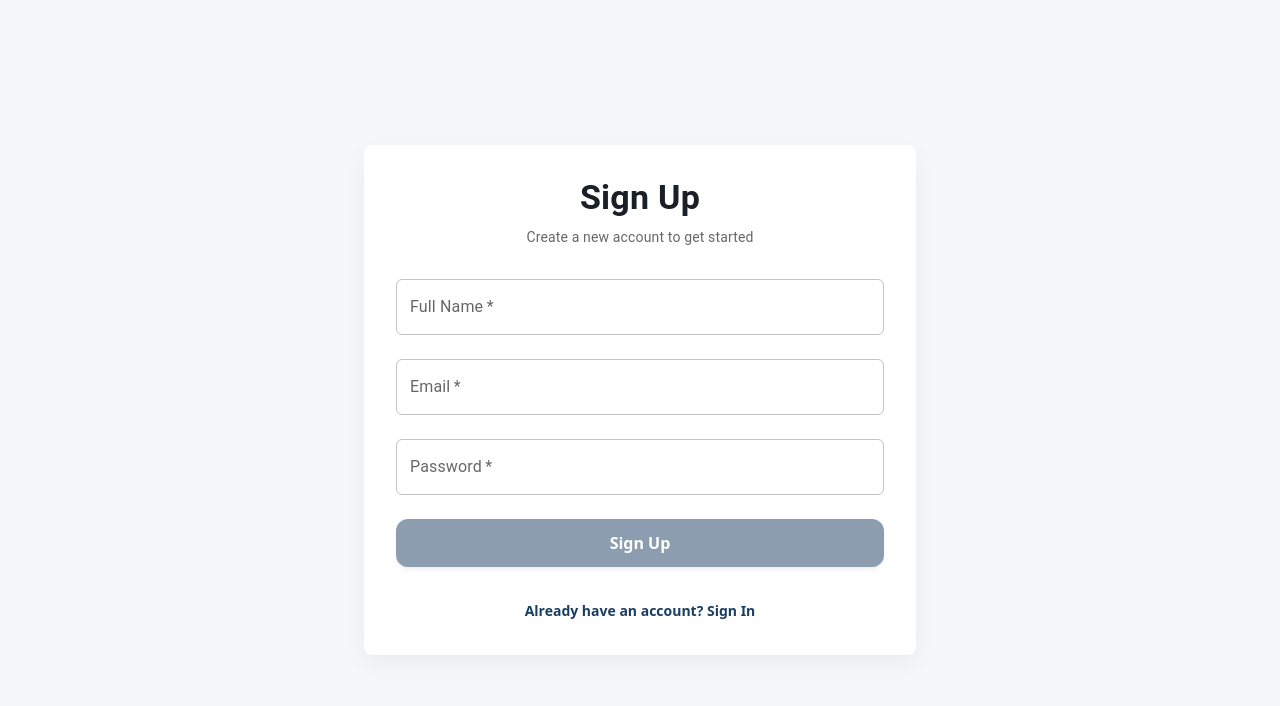
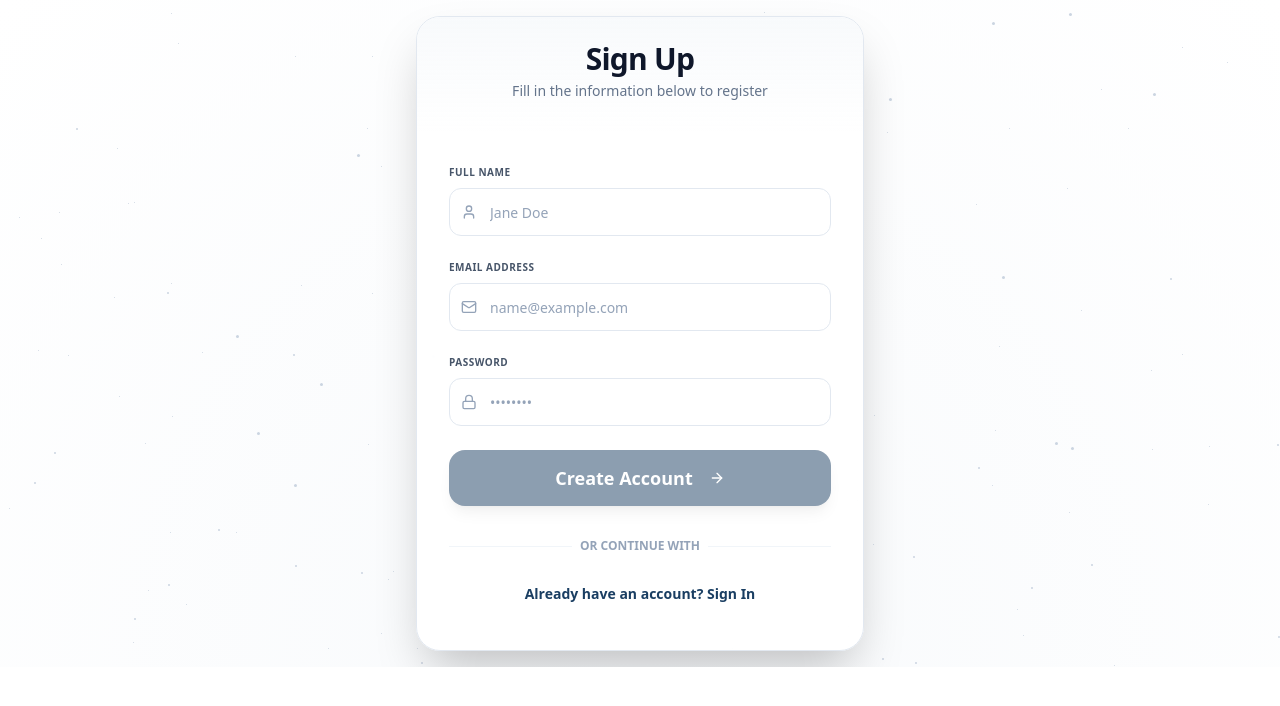
Before and after one commit to Thy-Ronald/HrSystem, a React (Vite) app in the folder frontend/: page /dashboard in a window 1280 px wide. Both pictures are taken after a click on the button "Don't have an account? Sign Up". Shown: the top 706 px of the page. Built offline with nearby package versions, Linux system fonts and the light colour scheme; no server answers.

Commit message:
feat: migrate auth ui to shadcn, add monitoring search, and refine toolbar layouts

```diff
--- a/frontend/package.json
+++ b/frontend/package.json
@@ -34,6 +34,7 @@
     "jspdf": "^4.0.0",
     "jspdf-autotable": "^5.0.7",
     "lucide-react": "^0.563.0",
+    "motion": "^12.29.3",
     "node-cron": "^4.2.1",
     "react": "^19.2.0",
     "react-apexcharts": "^1.9.0",
--- /dev/null
+++ b/frontend/src/components/animate-ui/components/backgrounds/stars.jsx
@@ -0,0 +1,122 @@
+'use client';;
+import * as React from 'react';
+import { motion, useMotionValue, useSpring } from 'motion/react';
+
+import { cn } from '@/lib/utils';
+
+function generateStars(count, starColor) {
+  const shadows = [];
+  for (let i = 0; i < count; i++) {
+    const x = Math.floor(Math.random() * 4000) - 2000;
+    const y = Math.floor(Math.random() * 4000) - 2000;
+    shadows.push(`${x}px ${y}px ${starColor}`);
+  }
+  return shadows.join(', ');
+}
+
+function StarLayer({
+  count = 1000,
+  size = 1,
+  transition = { repeat: Infinity, duration: 50, ease: 'linear' },
+  starColor = '#fff',
+  className,
+  ...props
+}) {
+  const [boxShadow, setBoxShadow] = React.useState('');
+
+  React.useEffect(() => {
+    setBoxShadow(generateStars(count, starColor));
+  }, [count, starColor]);
+
+  return (
+    <motion.div
+      data-slot="star-layer"
+      animate={{ y: [0, -2000] }}
+      transition={transition}
+      className={cn('absolute top-0 left-0 w-full h-[2000px]', className)}
+      {...props}>
+      <div
+        className="absolute bg-transparent rounded-full"
+        style={{
+          width: `${size}px`,
+          height: `${size}px`,
+          boxShadow: boxShadow,
+        }} />
+      <div
+        className="absolute bg-transparent rounded-full top-[2000px]"
+        style={{
+          width: `${size}px`,
+          height: `${size}px`,
+          boxShadow: boxShadow,
+        }} />
+    </motion.div>
+  );
+}
+
+function StarsBackground({
+  children,
+  className,
+  factor = 0.05,
+  speed = 50,
+  transition = { stiffness: 50, damping: 20 },
+  starColor = '#cbd5e1',
+  pointerEvents = true,
+  ...props
+}) {
+  const offsetX = useMotionValue(1);
+  const offsetY = useMotionValue(1);
+
+  const springX = useSpring(offsetX, transition);
+  const springY = useSpring(offsetY, transition);
+
+  const handleMouseMove = React.useCallback((e) => {
+    const centerX = window.innerWidth / 2;
+    const centerY = window.innerHeight / 2;
+    const newOffsetX = -(e.clientX - centerX) * factor;
+    const newOffsetY = -(e.clientY - centerY) * factor;
+    offsetX.set(newOffsetX);
+    offsetY.set(newOffsetY);
+  }, [offsetX, offsetY, factor]);
+
+  return (
+    <div
+      data-slot="stars-background"
+      className={cn(
+        'relative size-full overflow-hidden bg-[radial-gradient(ellipse_at_bottom,_#f8fafc_0%,_#fff_100%)]',
+        className
+      )}
+      onMouseMove={handleMouseMove}
+      {...props}>
+      <motion.div
+        style={{ x: springX, y: springY }}
+        className={cn({ 'pointer-events-none': !pointerEvents })}>
+        <StarLayer
+          count={1000}
+          size={1}
+          transition={{ repeat: Infinity, duration: speed, ease: 'linear' }}
+          starColor={starColor} />
+        <StarLayer
+          count={400}
+          size={2}
+          transition={{
+            repeat: Infinity,
+            duration: speed * 2,
+            ease: 'linear',
+          }}
+          starColor={starColor} />
+        <StarLayer
+          count={200}
+          size={3}
+          transition={{
+            repeat: Infinity,
+            duration: speed * 3,
+            ease: 'linear',
+          }}
+          starColor={starColor} />
+      </motion.div>
+      {children}
+    </div>
+  );
+}
+
+export { StarLayer, StarsBackground };
--- a/frontend/src/pages/Auth.jsx
+++ b/frontend/src/pages/Auth.jsx
@@ -1,14 +1,17 @@
 import React, { useState } from 'react';
+import { Button } from "@/components/ui/button"
+import { Input } from "@/components/ui/input"
+import { Label } from "@/components/ui/label"
 import {
-  Box,
   Card,
   CardContent,
-  Typography,
-  TextField,
-  CircularProgress,
-  Container
-} from '@mui/material';
-import { Button } from "@/components/ui/button"
+  CardDescription,
+  CardFooter,
+  CardHeader,
+  CardTitle,
+} from "@/components/ui/card"
+import { Loader2, Mail, Lock, User, ArrowRight } from "lucide-react"
+import { StarsBackground } from "@/components/animate-ui/components/backgrounds/stars"
 import { useAuth } from '../contexts/AuthContext';
 import { useToast } from '../components/Toast';
 
@@ -83,86 +86,95 @@ const Auth = ({ onLogin }) => {
   };
 
   return (
-    <Box sx={{
-      minHeight: '100vh',
-      display: 'flex',
-      alignItems: 'center',
-      justifyContent: 'center',
-      bgcolor: '#f5f7f9',
-      p: 2
-    }}>
-
-      <Container maxWidth="sm">
-        <Card sx={{ borderRadius: 2, boxShadow: '0 8px 24px rgba(0,0,0,0.05)' }}>
-          <CardContent sx={{ p: 4 }}>
-            <Box sx={{ textAlign: 'center', mb: 4 }}>
-              <Typography variant="h4" sx={{ fontWeight: 600, color: '#1a2027', mb: 1 }}>
+    <StarsBackground className="flex items-center justify-center p-4">
+      <div className="w-full max-w-md relative z-10 animate-in fade-in zoom-in duration-500">
+        <Card className="border-slate-200 bg-white/90 backdrop-blur-xl shadow-2xl rounded-3xl overflow-hidden border">
+          <CardHeader className="space-y-1 pb-8 text-center bg-gradient-to-b from-slate-50 to-transparent">
+            <CardTitle className="text-3xl font-bold tracking-tight text-slate-900">
               {isLogin ? 'Sign In' : 'Sign Up'}
-              </Typography>
-              <Typography variant="body2" color="text.secondary">
-                {isLogin ? 'Welcome back! Please sign in to continue' : 'Create a new account to get started'}
-              </Typography>
-            </Box>
-
-            <form onSubmit={handleSubmit}>
-              <Box sx={{ display: 'flex', flexDirection: 'column', gap: 3 }}>
+            </CardTitle>
+            <CardDescription className="text-slate-500 font-medium">
+              {isLogin ? 'Enter your credentials to access your account' : 'Fill in the information below to register'}
+            </CardDescription>
+          </CardHeader>
+          <CardContent className="grid gap-6 p-8">
+            <form onSubmit={handleSubmit} className="grid gap-6">
               {!isLogin && (
-                  <TextField
-                    label="Full Name"
-                    variant="outlined"
-                    fullWidth
+                <div className="grid gap-2">
+                  <Label htmlFor="name" className="text-slate-600 font-semibold uppercase tracking-wider text-[10px]">Full Name</Label>
+                  <div className="relative">
+                    <User className="absolute left-3 top-1/2 -translate-y-1/2 h-4 w-4 text-slate-400" />
+                    <Input
+                      id="name"
+                      placeholder="Jane Doe"
                       value={name}
                       onChange={(e) => setName(e.target.value)}
-                    placeholder="Enter your full name"
+                      className="pl-10 bg-white border-slate-200 text-slate-900 placeholder:text-slate-400 h-12 rounded-xl focus:ring-blue-500/10"
+                      disabled={loading}
                       required
-                    disabled={loading}
-                    sx={{ '& .MuiOutlinedInput-root': { borderRadius: 1.5 } }}
                     />
+                  </div>
+                </div>
               )}
-
-                <TextField
-                  label="Email"
+              <div className="grid gap-2">
+                <Label htmlFor="email" className="text-slate-600 font-semibold uppercase tracking-wider text-[10px]">Email Address</Label>
+                <div className="relative">
+                  <Mail className="absolute left-3 top-1/2 -translate-y-1/2 h-4 w-4 text-slate-400" />
+                  <Input
+                    id="email"
                     type="email"
-                  variant="outlined"
-                  fullWidth
+                    placeholder="name@example.com"
                     value={email}
                     onChange={(e) => setEmail(e.target.value)}
-                  placeholder="Enter your email"
+                    className="pl-10 bg-white border-slate-200 text-slate-900 placeholder:text-slate-400 h-12 rounded-xl focus:ring-blue-500/10"
+                    disabled={loading}
                     required
-                  disabled={loading}
-                  sx={{ '& .MuiOutlinedInput-root': { borderRadius: 1.5 } }}
                   />
-
-                <TextField
-                  label="Password"
+                </div>
+              </div>
+              <div className="grid gap-2">
+                <Label htmlFor="password" className="text-slate-600 font-semibold uppercase tracking-wider text-[10px]">Password</Label>
+                <div className="relative">
+                  <Lock className="absolute left-3 top-1/2 -translate-y-1/2 h-4 w-4 text-slate-400" />
+                  <Input
+                    id="password"
                     type="password"
-                  variant="outlined"
-                  fullWidth
+                    placeholder="••••••••"
                     value={password}
                     onChange={(e) => setPassword(e.target.value)}
-                  placeholder={isLogin ? "Enter your password" : "Min. 6 characters"}
+                    className="pl-10 bg-white border-slate-200 text-slate-900 placeholder:text-slate-400 h-12 rounded-xl focus:ring-blue-500/10"
+                    disabled={loading}
                     required
-                  disabled={loading}
-                  sx={{ '& .MuiOutlinedInput-root': { borderRadius: 1.5 } }}
                   />
-
+                </div>
+              </div>
               <Button
                 type="submit"
                 disabled={loading || (isLogin ? !email.trim() || !password : !email.trim() || !password || !name.trim())}
-                  className="w-full bg-[#1a3e62] hover:bg-[#122c46] text-white py-6 rounded-xl font-semibold text-base transition-all shadow-md active:scale-[0.98]"
+                className="w-full bg-[#1a3e62] hover:bg-[#122c46] text-white h-14 rounded-2xl font-bold text-lg transition-all shadow-lg active:scale-95 group"
               >
                 {loading ? (
-                    <CircularProgress size={24} sx={{ color: 'white' }} />
+                  <Loader2 className="h-6 w-6 animate-spin" />
                 ) : (
-                    isLogin ? 'Sign In' : 'Sign Up'
+                  <>
+                    <span>{isLogin ? 'Sign In' : 'Create Account'}</span>
+                    <ArrowRight className="ml-2 h-5 w-5 group-hover:translate-x-1 transition-transform" />
+                  </>
                 )}
               </Button>
-              </Box>
             </form>
-
-            <Box sx={{ mt: 3, textAlign: 'center' }}>
+          </CardContent>
+          <CardFooter className="flex flex-col gap-4 p-8 pt-0">
+            <div className="relative w-full">
+              <div className="absolute inset-0 flex items-center">
+                <span className="w-full border-t border-slate-100" />
+              </div>
+              <div className="relative flex justify-center text-xs uppercase">
+                <span className="bg-white px-2 text-slate-400 font-bold">Or continue with</span>
+              </div>
+            </div>
             <Button
-                variant="link"
+              variant="ghost"
               onClick={() => {
                 setIsLogin(!isLogin);
                 setEmail('');
@@ -170,19 +182,18 @@ const Auth = ({ onLogin }) => {
                 setName('');
               }}
               disabled={loading}
-                className="text-[#1a3e62] hover:text-[#122c46] font-semibold"
+              className="w-full text-[#1a3e62] hover:text-[#122c46] hover:bg-slate-50 rounded-xl h-12 font-semibold"
             >
               {isLogin ? (
-                  <>Don't have an account? Sign Up</>
+                "Don't have an account? Sign Up"
               ) : (
-                  <>Already have an account? Sign In</>
+                "Already have an account? Sign In"
               )}
             </Button>
-            </Box>
-          </CardContent>
+          </CardFooter>
         </Card>
-      </Container>
-    </Box>
+      </div>
+    </StarsBackground>
   );
 };
 
```
Also changed, not shown: frontend/src/pages/Login.jsx (+76 -48 lines), frontend/components.json, 1 other file (tests, documents, lock files or other folders). Lines whose indentation alone changed are shown as unchanged.
